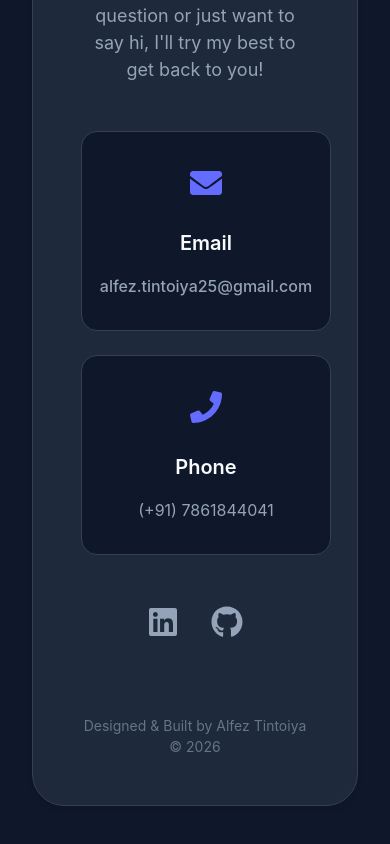
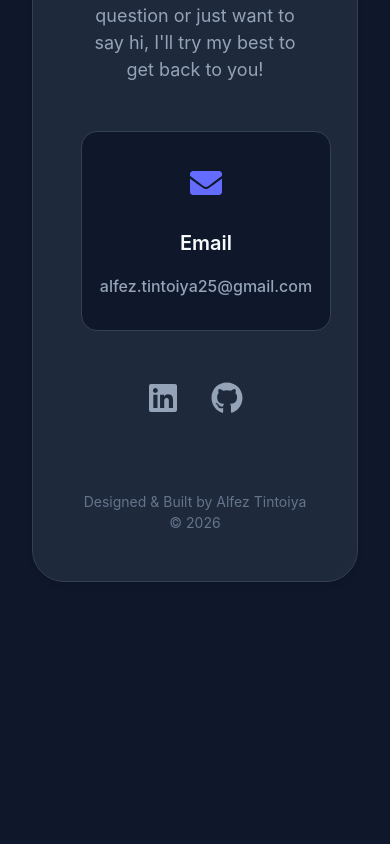
Before and after one commit to alfeztintoiya/Portfolio, a React (Vite) app: page / in a window 390 px wide. Shown: the part 8600-9444 px from the top of the page. After the commit the page ends 9232 px from the top, so only its background shows below. Built offline with nearby package versions, Linux system fonts and the light colour scheme.

Commit message:
remove phone no.

```diff
--- a/src/components/Contact.jsx
+++ b/src/components/Contact.jsx
@@ -24,12 +24,6 @@ const Contact = () => {
                             <h3>Email</h3>
                             <p>alfez.tintoiya25@gmail.com</p>
                         </a>
-
-                        <div className={styles.card}>
-                            <div className={styles.icon}><FaPhone /></div>
-                            <h3>Phone</h3>
-                            <p>(+91) 7861844041</p>
-                        </div>
                     </div>
 
                     <div className={styles.socials}>
```
